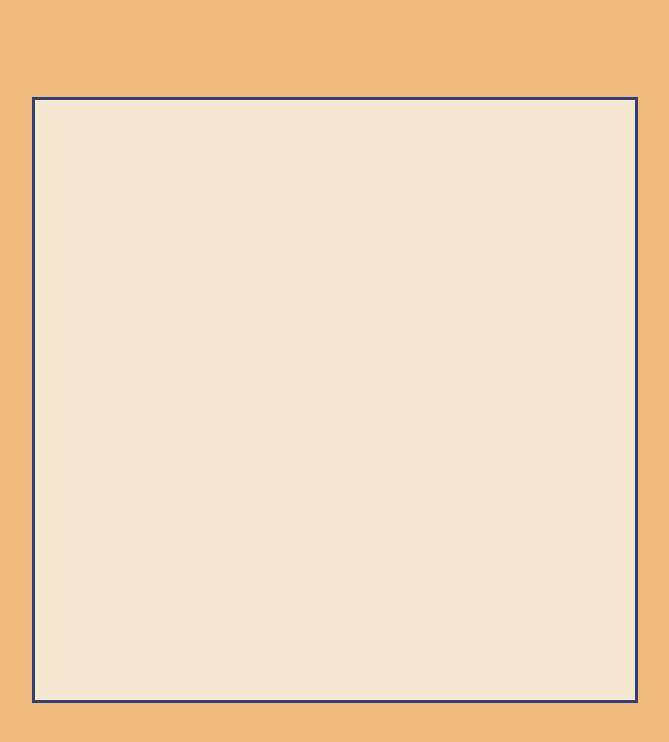
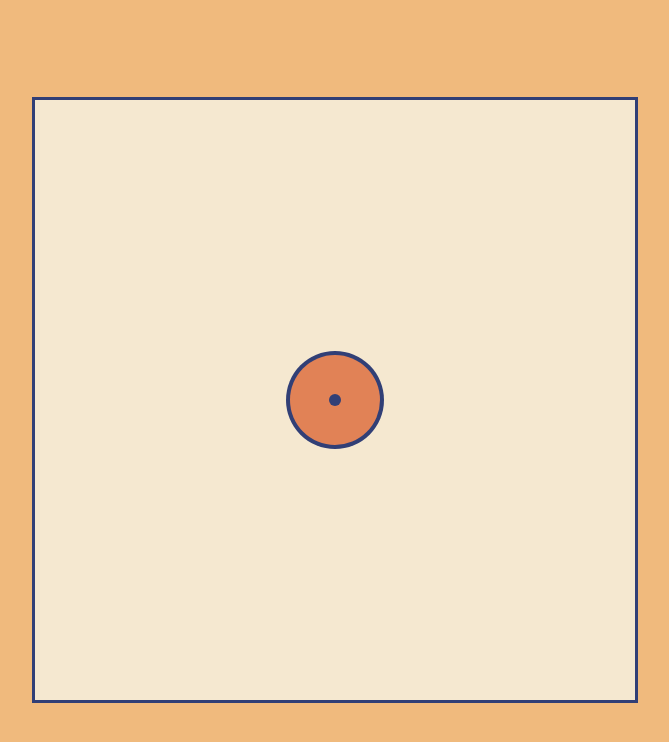
Before and after one commit to jpavley/world-clock, a plain HTML site: page index.html in a window 1280 px wide. Shown: the whole page, without its empty margins (305-974 px from the left). Drawn offline with Linux system fonts and the light colour scheme.

Commit message:
started drawing a clock

```diff
--- a/index.html
+++ b/index.html
@@ -8,7 +8,7 @@
         </title>
     </head>
 	<body>
-		<canvas id ="canvas"></canvas>
+		<canvas id ="canvas" width="600px" height="600px"></canvas>
 		<script src="script.js"></script>
 	</body>
 </HTML>
--- a/script.js
+++ b/script.js
@@ -1,4 +1,5 @@
 // World Clock XL
+// (c) 2022 by John Pavley
 
 
 // ***************************
@@ -7,19 +8,62 @@
 
 const canvas = document.getElementById('canvas');
 const ctx = canvas.getContext('2d');
-const lastTime = 1;
+
+const faceRadius = 45;
+const dotRadius = 6;
+const faceBorderWidth = 4;
+const centerX = canvas.width / 2;
+const centerY = canvas.height / 2;
+
+var lastTime = 1;
+
+// ***************************
+// *  Functions              *
+// ***************************
 
 function configureCanvas() {
     ctx.fillStyle = '#F5E8D0';
     ctx.fillRect(0, 0, canvas.width, canvas.height);
 }
 
-configureCanvas();
-
 function animate(timeStamp) {
     const deltaTime = timeStamp - lastTime;
     lastTime = timeStamp;
 
     configureCanvas();
+    drawLocalClock();
     requestAnimationFrame(animate);
 }
+
+function drawLocalClock() {
+    drawCircle(centerX, centerY, faceRadius, '#E18256', '#313F76');
+}
+
+function drawCircle(x, y, radius, color, borderColor) {
+
+    // outer border
+    ctx.beginPath();
+    ctx.arc(x, y, radius + faceBorderWidth, 0, Math.PI * 2, false);
+    ctx.fillStyle = borderColor;
+    ctx.fill();
+
+    // inner face
+    ctx.beginPath();
+    ctx.arc(x, y, radius, 0, Math.PI * 2, false);
+    ctx.fillStyle = color;
+    ctx.fill();
+
+    // center dot
+    ctx.beginPath();
+    ctx.arc(x, y, dotRadius, 0, Math.PI * 2, false);
+    ctx.fillStyle = borderColor;
+    ctx.fill();
+
+}
+
+
+// ***************************
+// *  Main Program           *
+// ***************************
+
+animate(0);
--- a/style.css
+++ b/style.css
@@ -5,8 +5,6 @@ body {
 }
 canvas {
     position: absolute;
-    width: 600px;
-    height: 600px;
     top: 50%;
     left: 50%;
     transform: translate(-50%, -50%);
```
